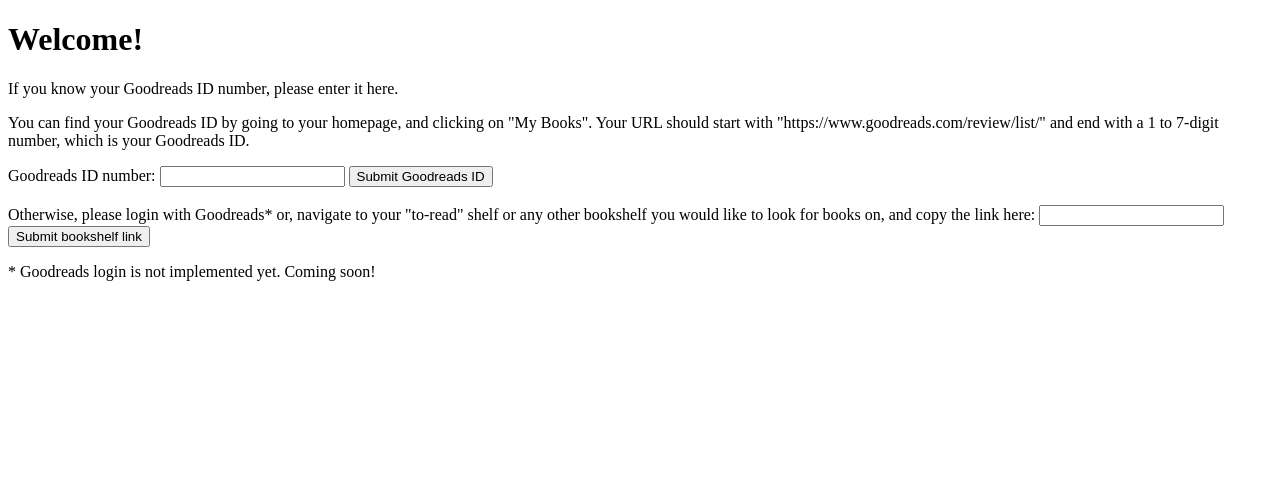
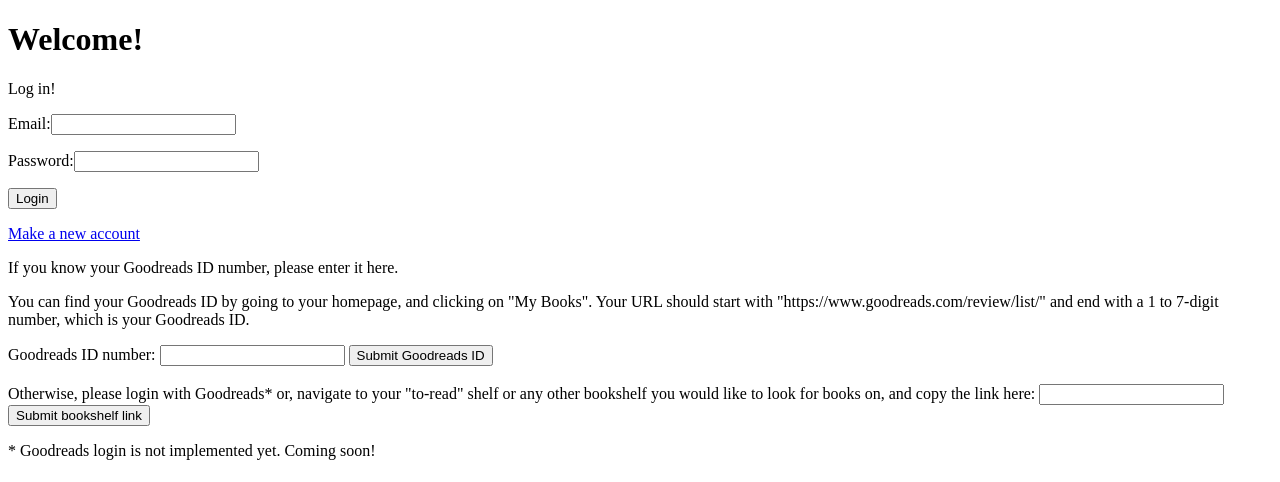
Before and after one commit to ESQG/library-multisearch, a Flask app: page / in a window 1280 px wide. Shown: the top 482 px of the page. Run offline with Flask 2, Linux system fonts and the light colour scheme.

Commit message:
added login and registration forms; added login display to whole site

```diff
--- a/templates/base.html
+++ b/templates/base.html
@@ -11,6 +11,11 @@
     <p>{{ msg }}</p>
   {% endfor %}
 
+{% if session.email %}
+<p>Logged in as {{session.email}}</p>
+<p><a href="/logout">Logout</a></p>
+
+{% endif %}
     {% block body %}
 
     {% endblock %}
--- a/templates/home.html
+++ b/templates/home.html
@@ -4,6 +4,17 @@
 {% block body %}
 
 <h1>Welcome!</h1>
+
+<form action="/login" method="POST">
+    <p>Log in!</p>
+
+    <p> <label for="email">Email:<input type="text" name="email"></label></p>
+    <p> <label for="password">Password:<input type="password" name="password"></label></p>
+    <p><input type="submit" value="Login"></p>
+</form>
+
+<p><a href="/register">Make a new account</a></p>
+
 
 <form action="/booklist" method="POST">
 
```
Also changed, not shown: templates/register.html (added, +14 -0 lines).
